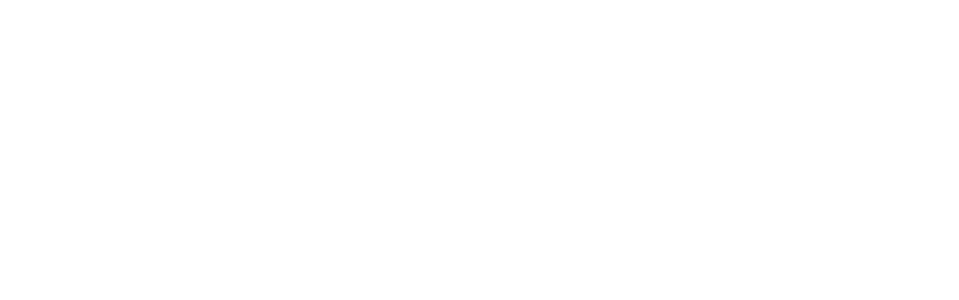
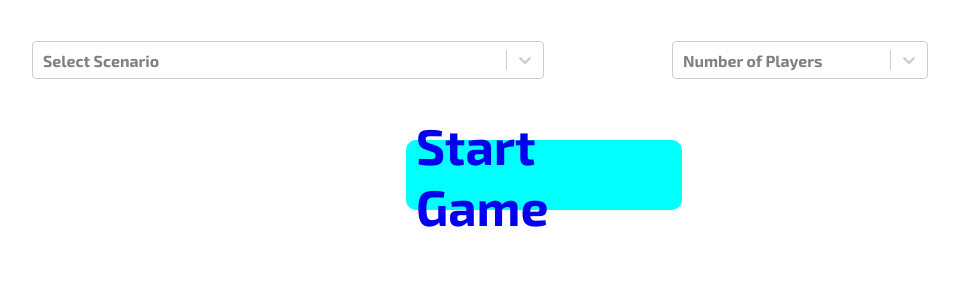
Before and after one commit to iaguilarfer/mc-tracker, a React (Create React App) app: page / in a window 1280 px wide. Before the commit this address had no page. Shown: the top 300 px of the page, without its empty margins (96-1055 px from the left). Built offline with nearby package versions, Linux system fonts and the light colour scheme.

Commit message:
minor issues solved

```diff
--- a/src/containers/App/App.tsx
+++ b/src/containers/App/App.tsx
@@ -10,7 +10,7 @@ function App() {
       <BrowserRouter>
         <Routes>
           <Route path="/scenario" element={<ScenarioTrackerPage />} />
-          <Route path="/home" element={<ScenarioSelector />} />
+          <Route path="/" element={<ScenarioSelector />} />
         </Routes>
       </BrowserRouter>
     </div>
--- a/src/containers/ScenarioSelector/ScenarioSelector.tsx
+++ b/src/containers/ScenarioSelector/ScenarioSelector.tsx
@@ -17,10 +17,10 @@ export const ScenarioSelector: React.FC = () => {
     { value: "4", label: "Four Players" },
   ];
 
-  const ScenarioList = () => (
+  const ScenarioSelector = () => (
     <Select options={scenarioOptions} placeholder="Select Scenario" />
   );
-  const SelectNumberOfPlayers = () => (
+  const NumberOfPlayersSelector = () => (
     <Select options={numberPlayers} placeholder="Number of Players" />
   );
 
@@ -28,10 +28,10 @@ export const ScenarioSelector: React.FC = () => {
     <div className={styles["scenario-main-container"]}>
       <div className={styles["scenario-selector-container"]}>
         <div className={styles["scenario-selector"]}>
-          <ScenarioList />
+          <ScenarioSelector />
         </div>
         <div className={styles["player-selector"]}>
-          <SelectNumberOfPlayers />
+          <NumberOfPlayersSelector />
         </div>
       </div>
 
```
